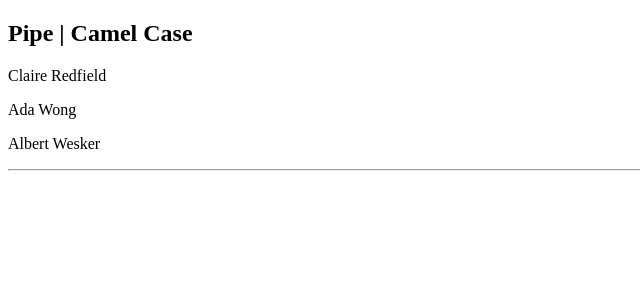
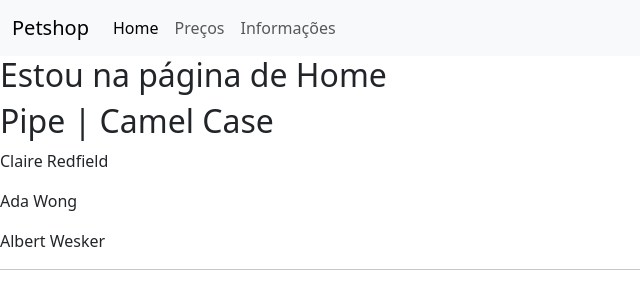
Before and after one commit to halangbacca/M1-S11-Angular-DEVinPhilips, an Angular app: page / in a window 1280 px wide. Shown: the top 300 px of the page, without its empty margins (0-640 px from the left). Built offline with nearby package versions, Linux system fonts and the light colour scheme.

Commit message:
Header | ngSwitch

```diff
--- a/angular.json
+++ b/angular.json
@@ -16,18 +16,14 @@
             "outputPath": "dist/philips",
             "index": "src/index.html",
             "main": "src/main.ts",
-            "polyfills": [
-              "zone.js"
+            "polyfills": ["zone.js"],
+            "tsConfig": "tsconfig.app.json",
+            "assets": ["src/favicon.ico", "src/assets"],
+            "styles": [
+              "src/styles.css",
+              "node_modules/bootstrap/dist/css/bootstrap.min.css"
             ],
-            "tsConfig": "tsconfig.app.json",
-            "assets": [
-              "src/favicon.ico",
-              "src/assets"
-            ],
-            "styles": [
-              "src/styles.css"
-            ],
-            "scripts": []
+            "scripts": ["node_modules/bootstrap/dist/js/bootstrap.min.js"]
           },
           "configurations": {
             "production": {
@@ -77,18 +73,10 @@
         "test": {
           "builder": "@angular-devkit/build-angular:karma",
           "options": {
-            "polyfills": [
-              "zone.js",
-              "zone.js/testing"
-            ],
+            "polyfills": ["zone.js", "zone.js/testing"],
             "tsConfig": "tsconfig.spec.json",
-            "assets": [
-              "src/favicon.ico",
-              "src/assets"
-            ],
-            "styles": [
-              "src/styles.css"
-            ],
+            "assets": ["src/favicon.ico", "src/assets"],
+            "styles": ["src/styles.css"],
             "scripts": []
           }
         }
--- a/package.json
+++ b/package.json
@@ -18,6 +18,7 @@
     "@angular/platform-browser": "^15.1.0",
     "@angular/platform-browser-dynamic": "^15.1.0",
     "@angular/router": "^15.1.0",
+    "bootstrap": "^5.3.0-alpha1",
     "rxjs": "~7.8.0",
     "tslib": "^2.3.0",
     "zone.js": "~0.12.0"
--- a/src/app/app.component.html
+++ b/src/app/app.component.html
@@ -1,3 +1,4 @@
+<app-header></app-header>
 <h2>Pipe | Camel Case</h2>
 <p *ngFor="let nome of nomes">{{ nome | captalizePhilips }}</p>
 <hr />
--- a/src/app/app.module.ts
+++ b/src/app/app.module.ts
@@ -4,11 +4,13 @@
 import { AppRoutingModule } from './app-routing.module';
 import { AppComponent } from './app.component';
 import { CaptalizePhilipsPipe } from './pipes/captalize-philips.pipe';
+import { HeaderComponent } from './components/header/header.component';
 
 @NgModule({
   declarations: [
     AppComponent,
-    CaptalizePhilipsPipe
+    CaptalizePhilipsPipe,
+    HeaderComponent
   ],
   imports: [
     BrowserModule,
--- /dev/null
+++ b/src/app/components/header/header.component.html
@@ -0,0 +1,37 @@
+<nav class="navbar navbar-expand-lg bg-body-tertiary">
+  <div class="container-fluid">
+    <a class="navbar-brand">Petshop</a>
+    <button
+      class="navbar-toggler"
+      type="button"
+      data-bs-toggle="collapse"
+      data-bs-target="#navbarNav"
+      aria-controls="navbarNav"
+      aria-expanded="false"
+      aria-label="Toggle navigation"
+    >
+      <span class="navbar-toggler-icon"></span>
+    </button>
+    <div class="collapse navbar-collapse" id="navbarNav">
+      <ul class="navbar-nav">
+        <li class="nav-item">
+          <a class="nav-link active" aria-current="page" (click)="page = 'Home'"
+            >Home</a
+          >
+        </li>
+        <li class="nav-item">
+          <a class="nav-link" (click)="page = 'Preços'">Preços</a>
+        </li>
+        <li class="nav-item">
+          <a class="nav-link" (click)="page = 'Informações'">Informações</a>
+        </li>
+      </ul>
+    </div>
+  </div>
+</nav>
+
+<div [ngSwitch]="page">
+  <h2 *ngSwitchDefault>Estou na página de Home</h2>
+  <h2 *ngSwitchCase="'Preços'">Estou na página de Preços</h2>
+  <h2 *ngSwitchCase="'Informações'">Estou na página de Informações</h2>
+</div>
--- /dev/null
+++ b/src/app/components/header/header.component.ts
@@ -0,0 +1,10 @@
+import { Component } from '@angular/core';
+
+@Component({
+  selector: 'app-header',
+  templateUrl: './header.component.html',
+  styleUrls: ['./header.component.css'],
+})
+export class HeaderComponent {
+  page: string = 'Home';
+}
```
Also changed, not shown: src/app/components/header/header.component.css (added), 2 other files (tests, documents, lock files or other folders).
